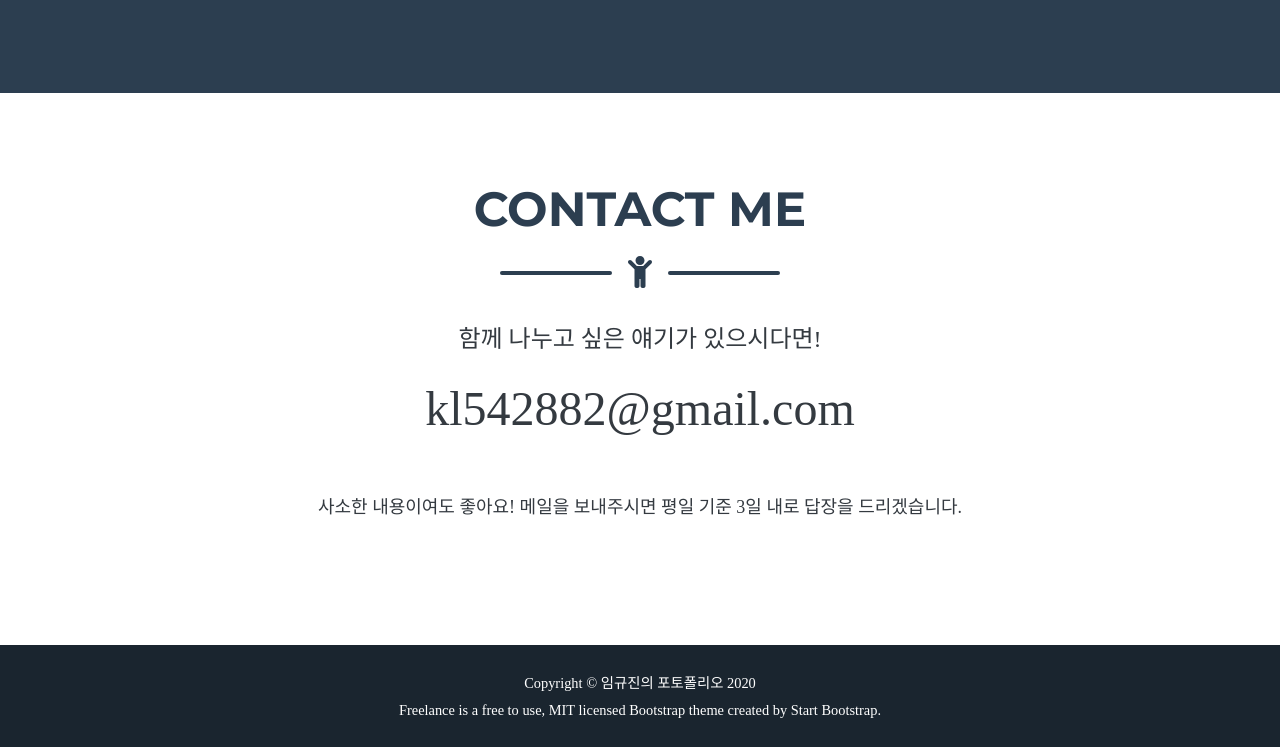
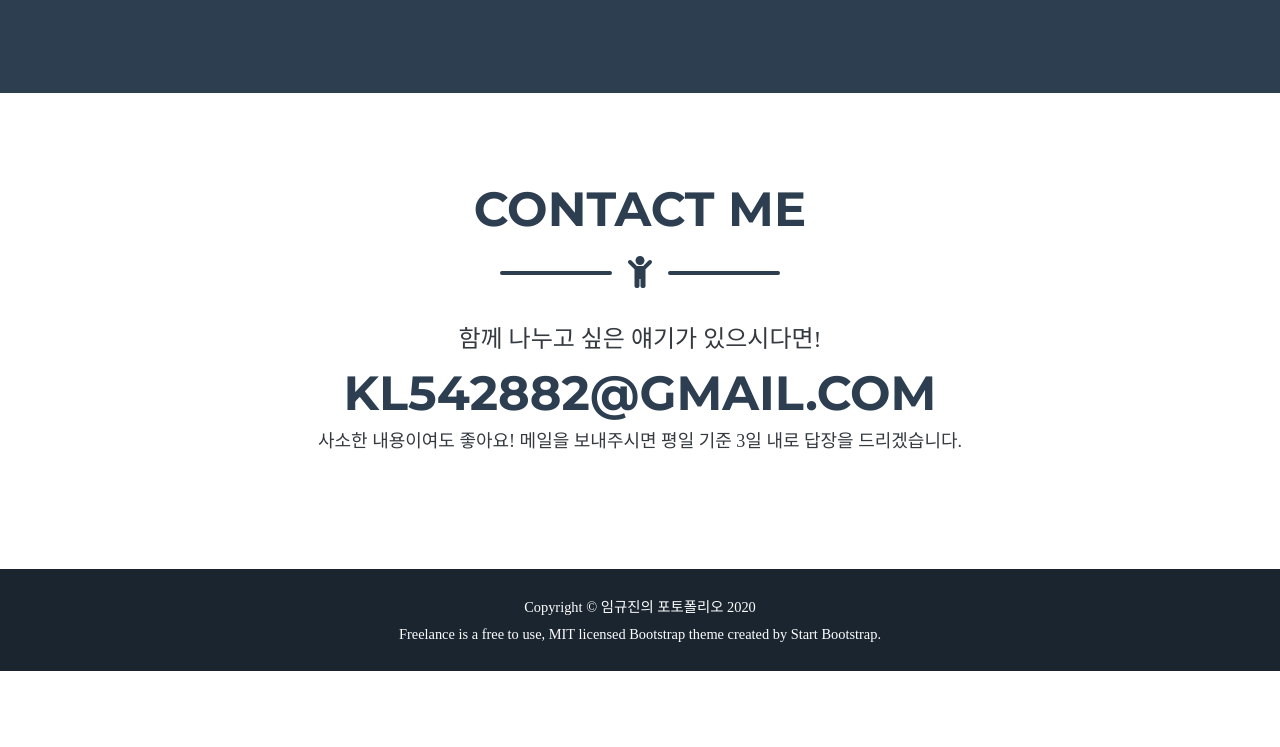
Before and after one commit to RasyQ/RasyQ.github.io, a plain HTML site: page Por/index.html in a window 1280 px wide. Shown: the part 5282-6029 px from the top of the page. After the commit the page ends 5953 px from the top, so only its background shows below. Drawn offline with nearby package versions, Linux system fonts and the light colour scheme.

Commit message:
Update index.html

```diff
--- a/Por/index.html
+++ b/Por/index.html
@@ -360,7 +360,7 @@
                     <div class="divider-custom-line"></div>
                 </div>
 				<p><font size="5"; face="한컴 윤체 B">함께 나누고 싶은 얘기가 있으시다면!</p>
-                <p><font size="8"; face="한컴 윤체 B">kl542882@gmail.com</p>
+				<h2 class="page-section-heading text-center text-uppercase text-secondary">kl542882@gmail.com</h2>
 				<p><font size="4"; face="한컴 윤체 B">사소한 내용이여도 좋아요! 메일을 보내주시면 평일 기준 3일 내로 답장을 드리겠습니다.</p>
                 </div>
             </div>
```
